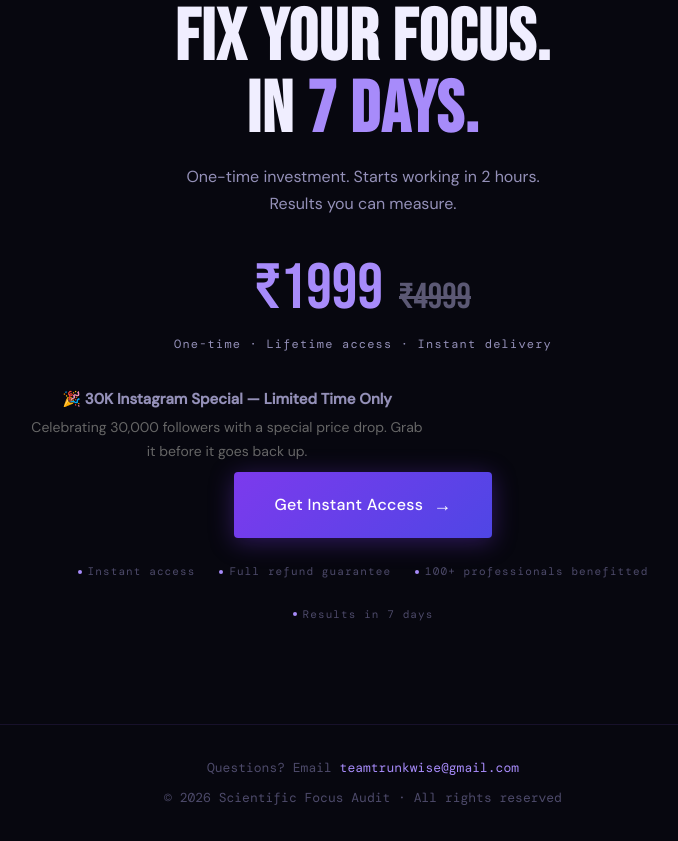
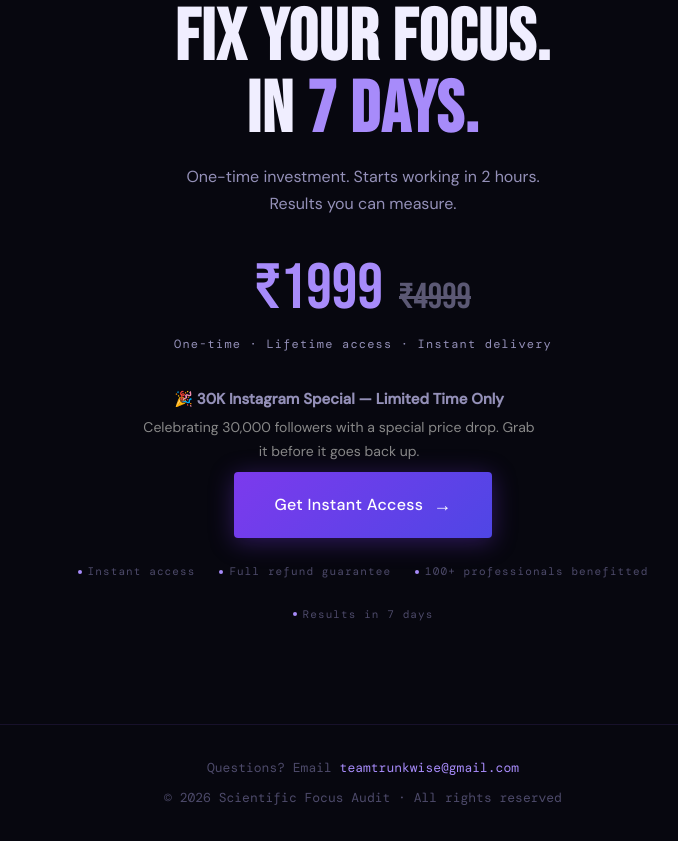
Before and after one commit to akshaykumariitr0404/scientific-focus-audit, a website: page public/index.html in a window 1280 px wide. Shown: the part 8689-9530 px from the top of the page, without its empty margins (277-955 px from the left). Drawn offline with nearby package versions, Linux system fonts and the light colour scheme.

Commit message:
Fix center alignment of 30K Instagram special offer text
Co-Authored-By: Claude Sonnet 4.6 <noreply@anthropic.com>

```diff
--- a/public/index.html
+++ b/public/index.html
@@ -1443,9 +1443,9 @@
       </div>
       <span class="desc">One-time · Lifetime access · Instant delivery</span>
     </div>
-    <div style="margin: 16px 0 8px; text-align: center;">
+    <div style="margin: 16px auto 8px; text-align: center; max-width: 480px; padding: 0 16px;">
       <p style="font-size: 15px; font-weight: 700; margin: 0 0 4px;">🎉 30K Instagram Special — Limited Time Only</p>
-      <p style="font-size: 14px; color: #666; margin: 0;">Celebrating 30,000 followers with a special price drop. Grab it before it goes back up.</p>
+      <p style="font-size: 14px; color: #888; margin: 0;">Celebrating 30,000 followers with a special price drop. Grab it before it goes back up.</p>
     </div>
     <a href="https://superprofile.bio/course/scientificfocusaudit" class="btn-primary" style="font-size: 16px; padding: 18px 40px;">
       Get Instant Access <span class="arrow">→</span>
```
